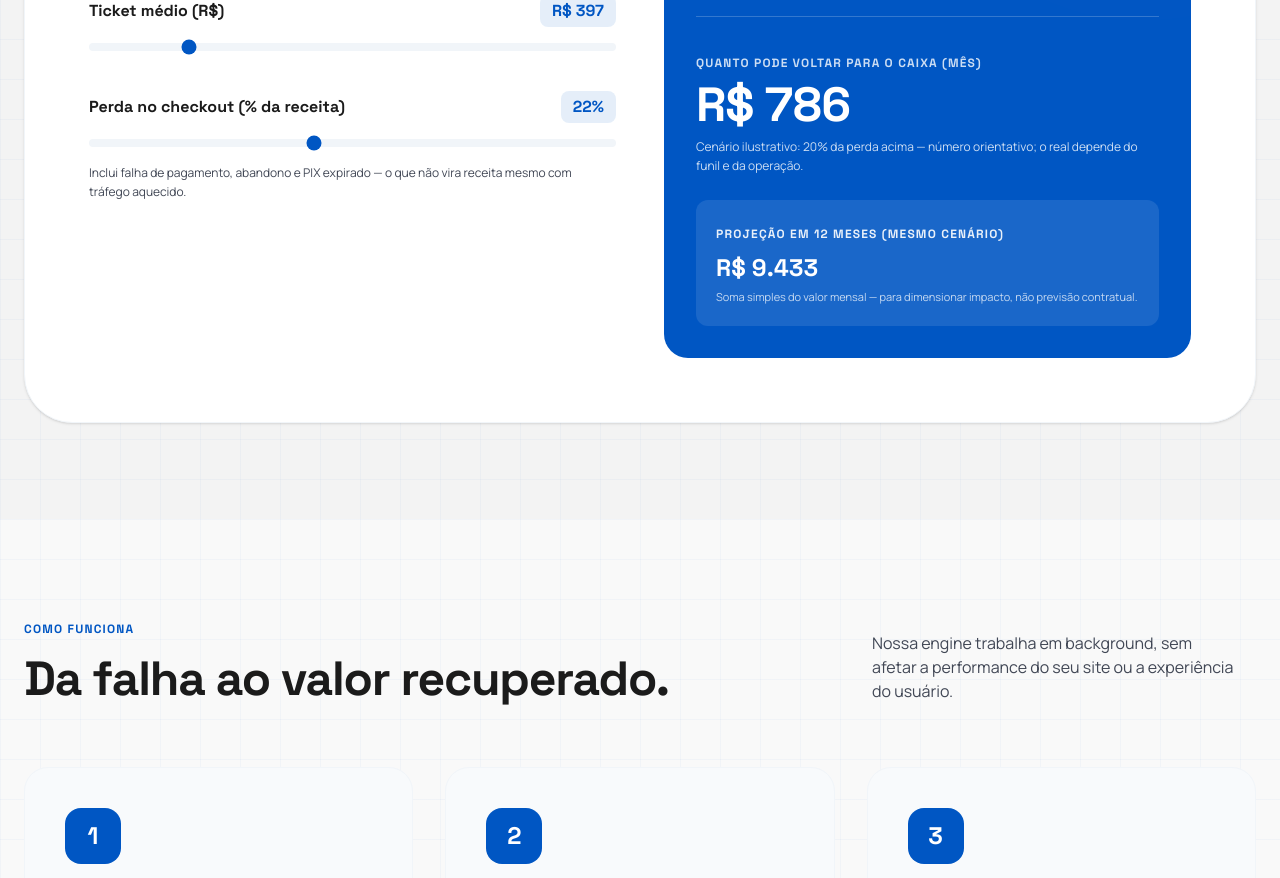
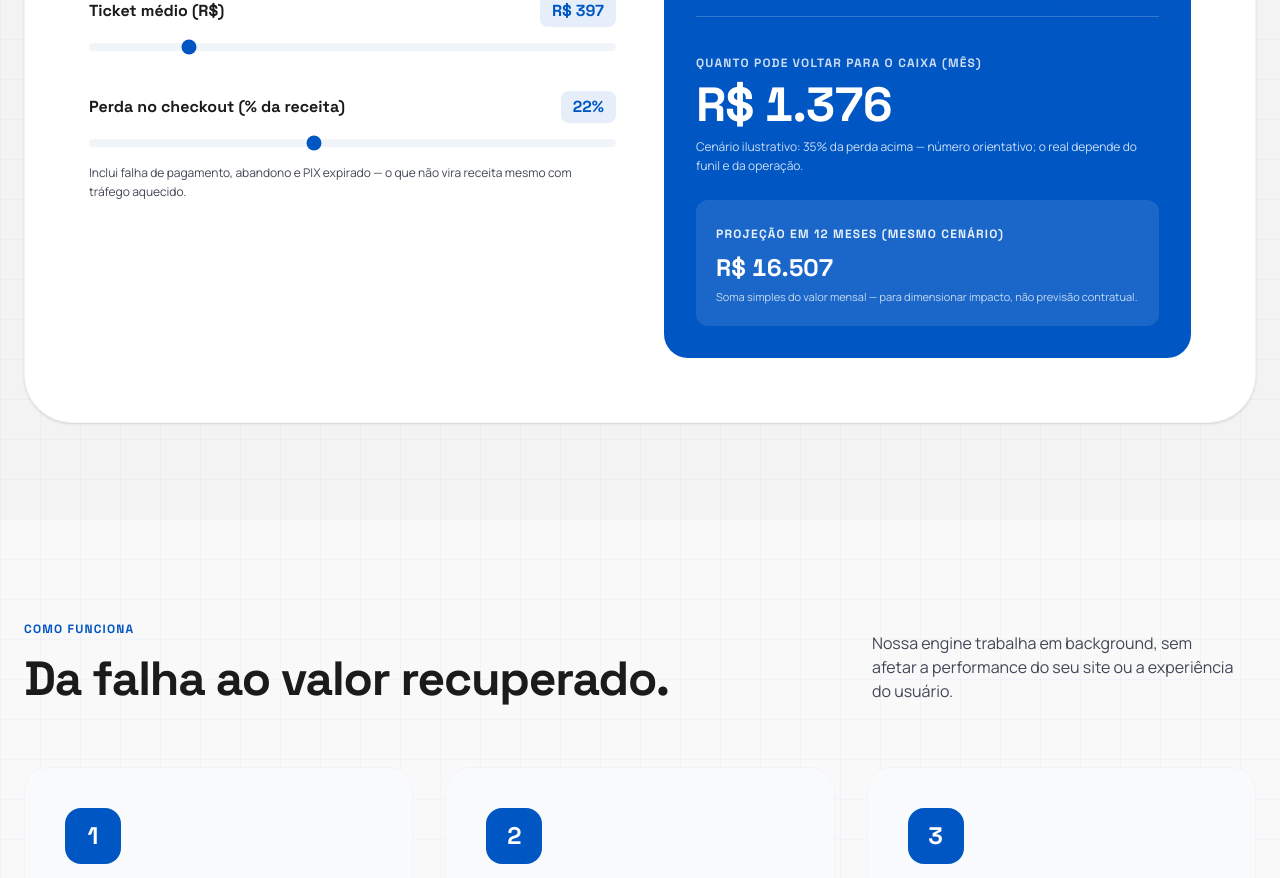
Before and after one commit to aiiobrtech-create/RecPay, a React (Vite) app in the folder recovery-engine/: page / in a window 1280 px wide. Shown: the part 3120-3998 px from the top of the page. Built offline with nearby package versions, Linux system fonts and the light colour scheme; no server answers.

Commit message:
valor de calculo simulado - 35

```diff
--- a/recovery-engine/src/App.tsx
+++ b/recovery-engine/src/App.tsx
@@ -972,7 +972,7 @@ const Navbar = () => {
  * Fração da perda no checkout que vira recuperação no cenário ilustrativo.
  * Alinhado à faixa ~10–20% do vazamento em materiais de mercado (ver docs/PRECIFICACAO.md) — não é teto nem garantia.
  */
-const SIM_RECUPERACAO_FRAC = 0.2;
+const SIM_RECUPERACAO_FRAC = 0.35;
 
 const formatBRL = (n: number) =>
   n.toLocaleString('pt-BR', { minimumFractionDigits: 0, maximumFractionDigits: 0 });
```
